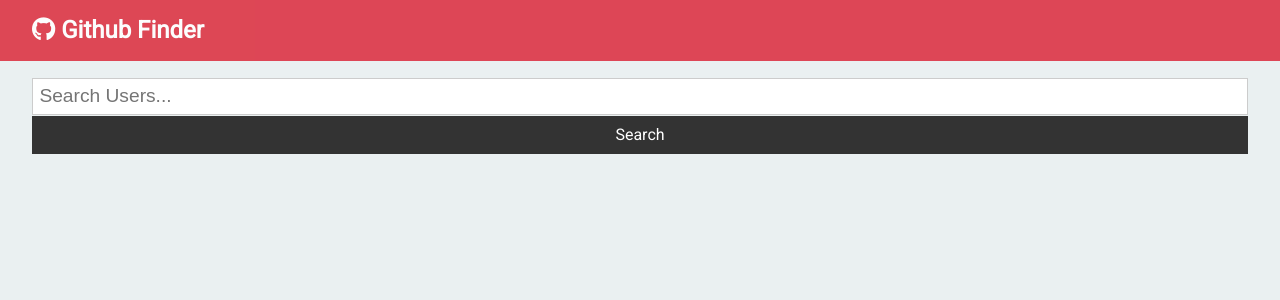
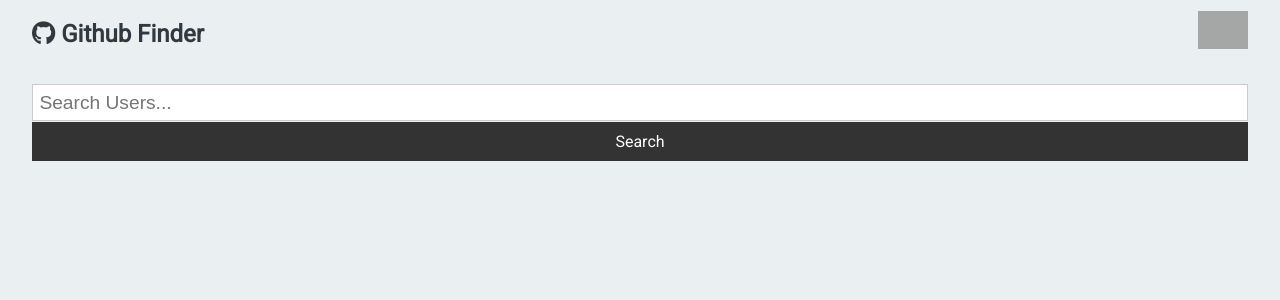
Before and after one commit to lavlife06/githubprofilefinder, a React (Create React App) app: page / in a window 1280 px wide. Shown: the top 300 px of the page. Built offline with nearby package versions, Linux system fonts and the light colour scheme; grey boxes are pictures that could not be loaded; a web font is replaced by a local one.

Commit message:
added dark and light mode switching in navbar

```diff
--- a/src/components/layout/Navbar.tsx
+++ b/src/components/layout/Navbar.tsx
@@ -1,15 +1,40 @@
-import React, { Component } from 'react'
+import React, { Fragment, useState } from "react";
+import { useGlobalContext } from "../../context/github/githubContext";
+const darkImg =
+    "https://img.icons8.com/pastel-glyph/64/000000/planet-on-the-dark-side.png";
+const whiteImg =
+    "https://img.icons8.com/cotton/64/000000/planet-on-the-dark-side.png";
 
-export class Navbar extends Component {
-  render() {
+const Navbar = () => {
+    const { darkMode, setDarkMode } = useGlobalContext();
+
     return (
-      <nav className="navbar bg-primary">
-        <h1>
-          <i className="fab fa-github" /> Github Finder
-        </h1>
-      </nav>
-    )
-  }
-}
+        <Fragment>
+            <nav className="navbar">
+                <h1>
+                    <i className="fab fa-github" /> Github Finder
+                </h1>
+                <div
+                    onClick={() => {
+                        if (darkMode) {
+                            setDarkMode(false);
+                        } else {
+                            setDarkMode(true);
+                        }
+                    }}
+                    id="dark"
+                >
+                    <Fragment>
+                        <img
+                            src={darkMode ? darkImg : whiteImg}
+                            alt={darkMode ? "WhiteMode" : "DarkMode"}
+                        />
+                    </Fragment>
+                </div>
+            </nav>
+            {/* <hr></hr> */}
+        </Fragment>
+    );
+};
 
-export default Navbar
+export default Navbar;
```
